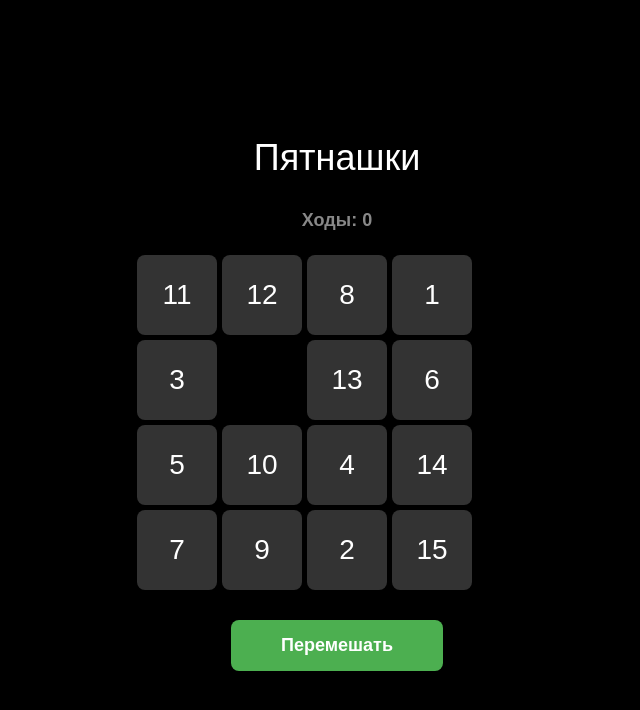
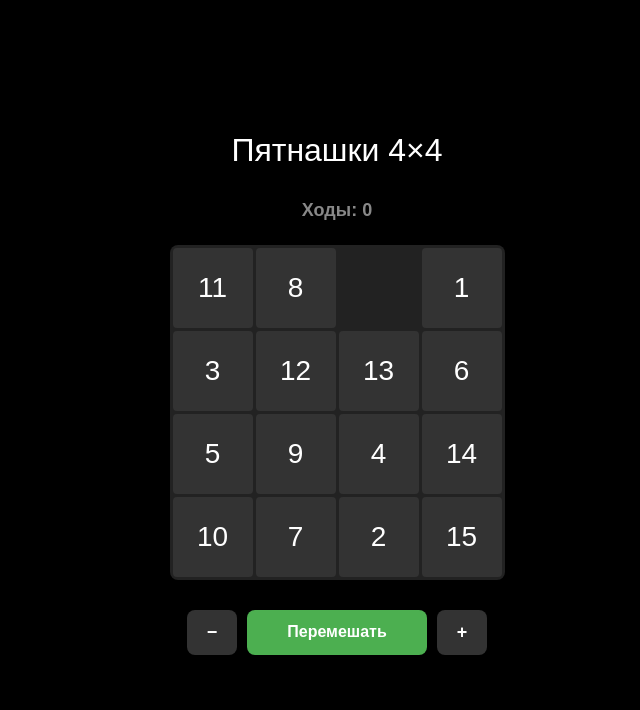
Before and after one commit to reznikovkg/vue-3-docker-compose, a Vue app in the folder vue/: page / in a window 1280 px wide. Shown: the top 710 px of the page, without its empty margins (303-943 px from the left). Built offline with nearby package versions, Linux system fonts and the light colour scheme.

Commit message:
I made it possible to adjust the size of the text field.

```diff
--- a/vue/src/components/pages/IndexPage.vue
+++ b/vue/src/components/pages/IndexPage.vue
@@ -1,23 +1,47 @@
 <template>
   <div class="puzzle">
     <div class="puzzle__content">
-      <h2 class="puzzle__title">Пятнашки</h2>
+      <h2 class="puzzle__title">Пятнашки {{ gridSize }}×{{ gridSize }}</h2>
 
       <div v-if="isWin" class="puzzle__win">ПОБЕДА!</div>
 
       <div class="puzzle__status">Ходы: {{ moves }}</div>
 
-      <div class="puzzle__board">
+      <div class="puzzle__board" :style="boardStyle">
         <PuzzleTile
             v-for="tile in tileList"
             :key="tile.index"
             :value="tile.value"
             :is-empty="tile.isEmpty"
             :is-win="isWin"
+            :tile-style="tileStyle"
             @click="() => handleTileClick(tile.index)"
         />
       </div>
-      <button class="puzzle__restart" @click="() => initGame()">Перемешать</button>
+
+      <div class="puzzle__controls">
+        <button
+            class="puzzle__button"
+            @click="() => changeSize(-1)"
+            :disabled="gridSize <= 3"
+        >
+          −
+        </button>
+
+        <button
+            class="puzzle__restart"
+            @click="() => initGame()"
+        >
+          Перемешать
+        </button>
+
+        <button
+            class="puzzle__button"
+            @click="() => changeSize(1)"
+        >
+          +
+        </button>
+      </div>
     </div>
   </div>
 </template>
@@ -33,6 +57,7 @@ export default {
   data() {
     return {
       gridSize: 4,
+      minGridSize: 3,
       tiles: [],
       moves: 0,
     }
@@ -51,6 +76,26 @@ export default {
         }
       })
     },
+
+    boardStyle() {
+      return {
+        'grid-template-columns': `repeat(${this.gridSize}, 1fr)`,
+        'grid-template-rows': `repeat(${this.gridSize}, 1fr)`,
+      }
+    },
+
+    tileStyle() {
+      const baseSize = 80
+      const minTileSize = 25
+      const size = Math.max(minTileSize, baseSize - (this.gridSize - 4) * 5)
+      const fontSize = Math.max(10, 28 - (this.gridSize - 4) * 2)
+
+      return {
+        width: `${size}px`,
+        height: `${size}px`,
+        fontSize: `${fontSize}px`,
+      }
+    },
   },
   methods: {
     checkWin() {
@@ -65,6 +110,15 @@ export default {
       }
 
       return true
+    },
+
+    changeSize(delta) {
+      const newSize = this.gridSize + delta
+
+      if (newSize >= this.minGridSize) {
+        this.gridSize = newSize
+        this.initGame()
+      }
     },
 
     initGame() {
@@ -84,16 +138,15 @@ export default {
 
     shuffleBoard() {
       let previousIndex = -1
+      const shuffleMoves = this.gridSize * this.gridSize * 10
 
-      for (let i = 0; i < 150; i++) {
+      for (let i = 0; i < shuffleMoves; i++) {
         const emptyIndex = this.tiles.indexOf(0)
         const neighbors = this.getNeighbors(emptyIndex)
         const validNeighbors = neighbors.filter((n) => {
           return n !== previousIndex
         })
-        const randomNeighbor = validNeighbors[
-            Math.floor(Math.random() * validNeighbors.length)
-            ]
+        const randomNeighbor = validNeighbors[Math.floor(Math.random() * validNeighbors.length)]
 
         this.swapTiles(emptyIndex, randomNeighbor)
         previousIndex = emptyIndex
@@ -144,10 +197,9 @@ export default {
       this.tiles[idx2] = temp
     },
   },
-
   mounted() {
     this.initGame()
-  }
+  },
 }
 </script>
 
@@ -168,12 +220,12 @@ export default {
   &__content {
     text-align: center;
     width: 100%;
-    max-width: 400px;
+    max-width: 100%;
   }
 
   &__title {
     color: #fff;
-    font-size: 36px;
+    font-size: 32px;
     margin: 0 0 20px 0;
     font-family: sans-serif;
   }
@@ -194,16 +246,24 @@ export default {
   }
 
   &__board {
-    display: grid;
-    grid-template-columns: repeat(4, 80px);
-    grid-template-rows: repeat(4, 80px);
-    gap: 5px;
+    display: inline-grid;
+    gap: 3px;
     margin: 0 auto 30px;
+    background-color: #222;
+    padding: 3px;
+    border-radius: 8px;
+  }
+
+  &__controls {
+    display: flex;
+    justify-content: center;
+    gap: 10px;
+    margin-bottom: 20px;
   }
 
   &__restart {
-    padding: 15px 50px;
-    font-size: 18px;
+    padding: 12px 40px;
+    font-size: 16px;
     background-color: #4CAF50;
     color: white;
     border: none;
@@ -212,6 +272,23 @@ export default {
     font-weight: bold;
     font-family: sans-serif;
   }
+
+  &__button {
+    padding: 12px 20px;
+    font-size: 18px;
+    background-color: #333;
+    color: white;
+    border: none;
+    border-radius: 8px;
+    cursor: pointer;
+    font-weight: bold;
+    font-family: sans-serif;
+
+    &:disabled {
+      opacity: 0.5;
+      cursor: not-allowed;
+    }
+  }
 }
 
 @media (max-width: 500px) {
@@ -219,30 +296,25 @@ export default {
     padding: 15px;
 
     &__title {
-      font-size: 32px;
+      font-size: 28px;
     }
 
     &__status {
       font-size: 16px;
     }
 
-    &__board {
-      grid-template-columns: repeat(4, 70px);
-      grid-template-rows: repeat(4, 70px);
-    }
-
-    &__restart {
-      padding: 12px 40px;
-      font-size: 16px;
+    &__restart,
+    &__button {
+      padding: 10px 30px;
+      font-size: 14px;
     }
   }
 }
 
 @media (max-width: 350px) {
   .puzzle {
-    &__board {
-      grid-template-columns: repeat(4, 60px);
-      grid-template-rows: repeat(4, 60px);
+    &__title {
+      font-size: 24px;
     }
   }
 }
--- a/vue/src/components/pages/PuzzleTile.vue
+++ b/vue/src/components/pages/PuzzleTile.vue
@@ -2,6 +2,7 @@
   <div
       class="puzzle__tile"
       :class="tileClasses"
+      :style="tileStyle"
       @click="() => handleClick()"
   >
     <span v-if="!isEmpty">{{ value }}</span>
@@ -23,6 +24,10 @@ export default {
     isWin: {
       type: Boolean,
       default: false,
+    },
+    tileStyle: {
+      type: Object,
+      default: () => ({}),
     },
   },
   emits: ['click'],
@@ -46,13 +51,12 @@ export default {
 
 <style scoped lang="scss">
 .puzzle__tile {
-  width: 80px;
-  height: 80px;
+  width: 100%;
+  height: 100%;
   background-color: #333;
   color: #fff;
-  font-size: 28px;
   font-weight: bold;
-  border-radius: 8px;
+  border-radius: 4px;
   display: flex;
   align-items: center;
   justify-content: center;
@@ -60,6 +64,7 @@ export default {
   cursor: pointer;
   user-select: none;
   transition: all 0.15s ease;
+  box-sizing: border-box;
 
   &:active {
     transform: scale(0.95);
@@ -75,20 +80,4 @@ export default {
     background-color: #4CAF50;
   }
 }
-
-@media (max-width: 500px) {
-  .puzzle__tile {
-    width: 70px;
-    height: 70px;
-    font-size: 24px;
-  }
-}
-
-@media (max-width: 350px) {
-  .puzzle__tile {
-    width: 60px;
-    height: 60px;
-    font-size: 20px;
-  }
-}
 </style>
```
